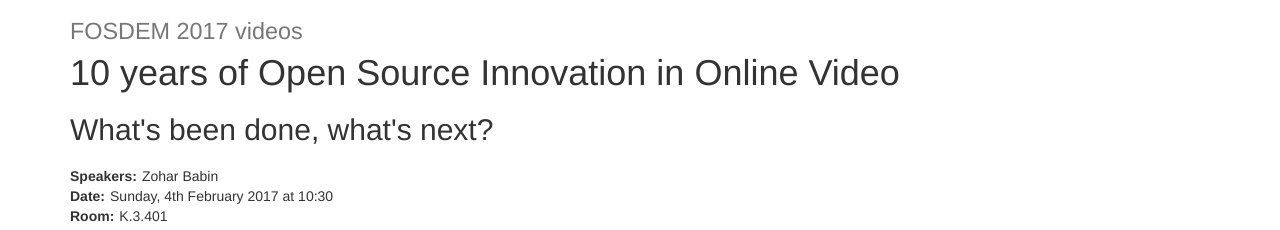
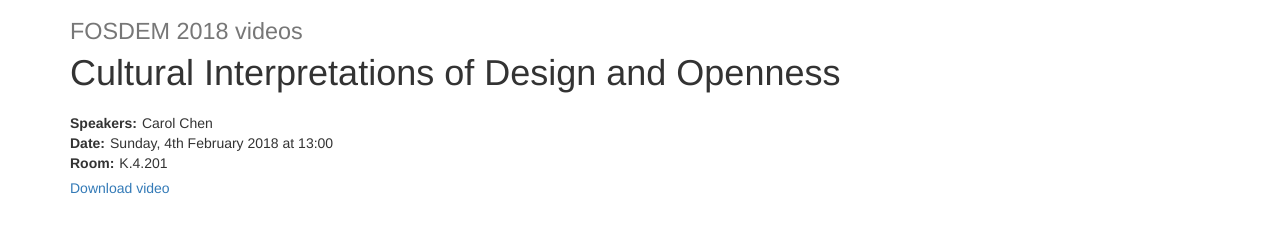
Before and after one commit to belenbarrospena/fosdem_video, a plain HTML site: page index.html in a window 1280 px wide. Shown: the top 230 px of the page. Drawn offline with Linux system fonts and the light colour scheme; a script that the page names is missing; files whose address does not match are found by name.

Commit message:
Update talk title for second feedback session
Signed-off-by: Belen Pena <belenbarrospena@gmail.com>

```diff
--- a/index.html
+++ b/index.html
@@ -14,10 +14,9 @@
   <body>
   <div class="container">
     <h1>
-      <small>FOSDEM 2017 videos</small>
-      10 years of Open Source Innovation in Online Video
+      <small>FOSDEM 2018 videos</small>
+      Cultural Interpretations of Design and Openness
     </h1>
-    <h2>What's been done, what's next?</h2>
     <script>
     /* @licstart The following is the entire license notice for this
      * project, including all its JavaScript.
@@ -78,11 +77,11 @@
       <div class="col-sm-12">
         <dl class="dl-horizontal">
           <dt>Speakers:</dt>
-          <dd>Zohar Babin</dd>
+          <dd>Carol Chen</dd>
           <dt>Date:<dt>
-          <dd>Sunday, 4th February 2017 at 10:30</dd>
+          <dd>Sunday, 4th February 2018 at 13:00</dd>
           <dt>Room:</dt>
-          <dd>K.3.401</dd>
+          <dd>K.4.201</dd>
         </dl>
         <a href="#">Download video</a>
       </div>
```
Also changed, not shown: second_review.html (+5 -6 lines), thankyou_video_not_ok.html (+2 -3 lines), thankyou_video_ok.html (+2 -3 lines).
